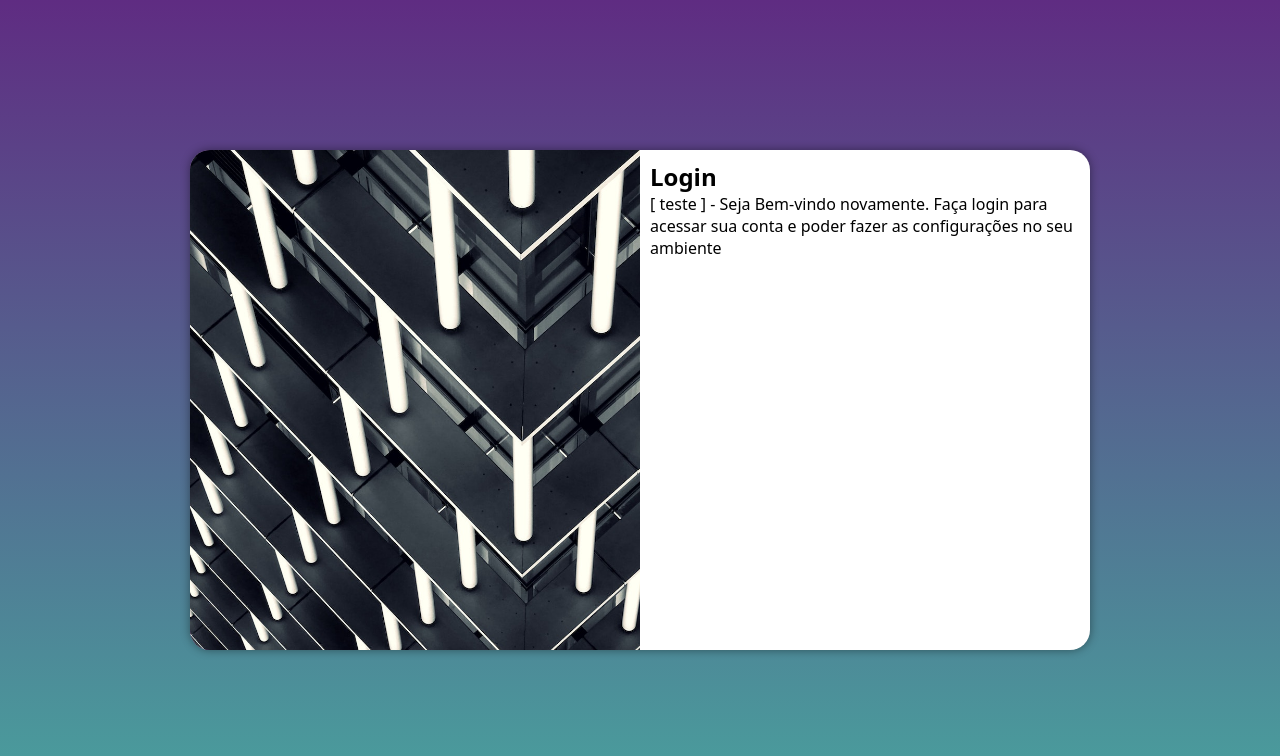
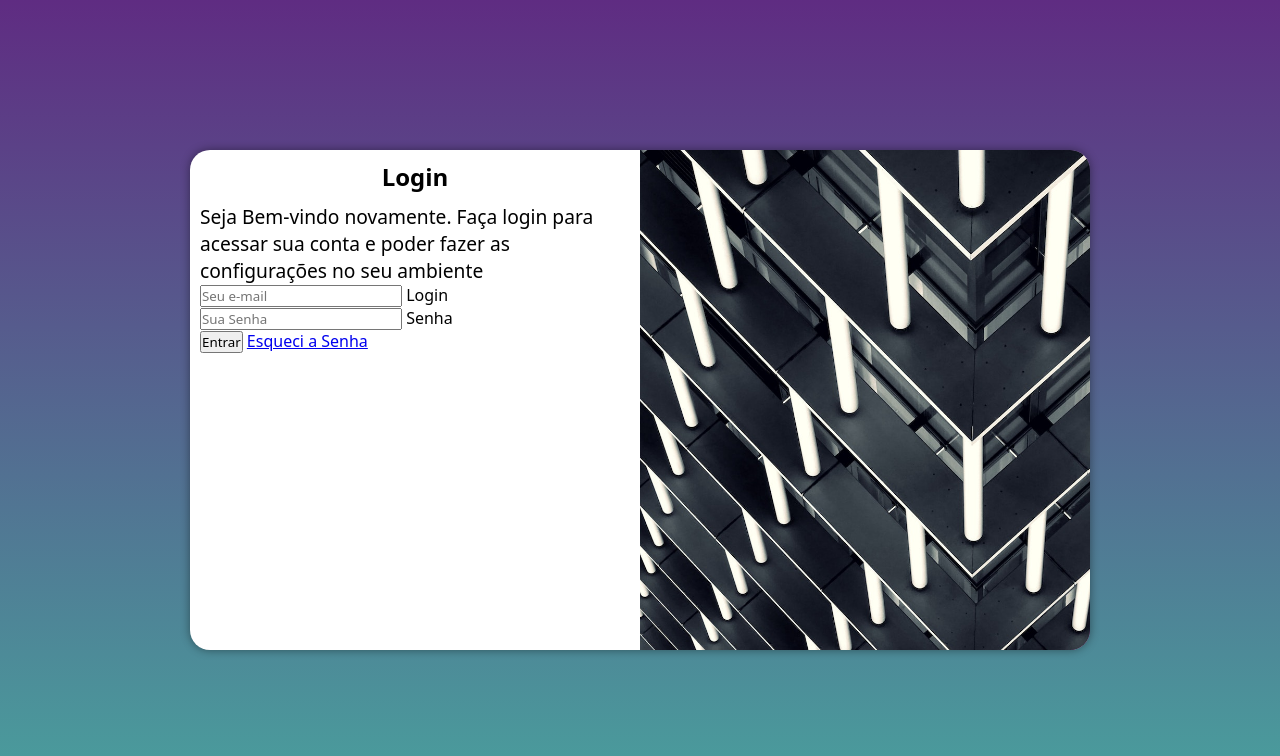
Before and after one commit to Madarinha-dev/Login, a plain HTML site: page index.html in a window 1280 px wide. Drawn offline with Linux system fonts and the light colour scheme.

Commit message:
adicionei o forulário

```diff
--- a/estilos/media-querie.css
+++ b/estilos/media-querie.css
@@ -19,6 +19,10 @@
         float: right;
         width: 60%;
     }
+
+    div#formulario > p {
+        font-size: 1.2em;
+    }
 }
 
 @media screen and (min-width: 892px) {
@@ -31,13 +35,17 @@
     }
 
     section#login > div#imagem {
-        float: left;
+        float: right;
         width: 50%;
         height: 100%;
     }
 
     section#login > div#formulario {
-        float: right;
+        float: left;
         width: 50%;
     }
+
+    div#formulario > p {
+        font-size: 1.2em;
+    }
 }
--- a/estilos/style.css
+++ b/estilos/style.css
@@ -52,3 +52,12 @@ section#login > div#formulario {
     display: block;
     padding: 10px;
 }
+
+div#formulario > h1 {
+    text-align: center;
+    margin-bottom: 10px;
+}
+
+div#formulario > p {
+    font-size: 0.8em;
+}
--- a/index.html
+++ b/index.html
@@ -17,10 +17,25 @@
             <div id="formulario">
                 <h1>Login</h1>
                 <p>
-                    [ teste ] - Seja Bem-vindo novamente. Faça login para acessar sua conta e poder fazer as configurações no seu ambiente
+                    Seja Bem-vindo novamente. Faça login para acessar sua conta e poder fazer as configurações no seu ambiente
                 </p>
-                <form action="login.php" method="post">
+                <form action="login.php" method="post" autocomplete="on">
 
+                    <div class="campo">
+                        <input type="email" name="login" id="ilogin" placeholder="Seu e-mail" required autocomplete="email">
+                        <label for="ilogin">Login</label>
+                    </div>
+
+                    <div class="campo">
+                        <input type="password" name="senha" id="isenha" placeholder="Sua Senha" required autocomplete="current-password">
+                        <label for="isenha">Senha</label>
+                    </div>
+                    <div>
+                        <input type="submit" value="Entrar">
+                        <a href="esqueci.html">
+                            Esqueci a Senha
+                        </a>
+                    </div>
                 </form>
             </div>
         </section>
```
